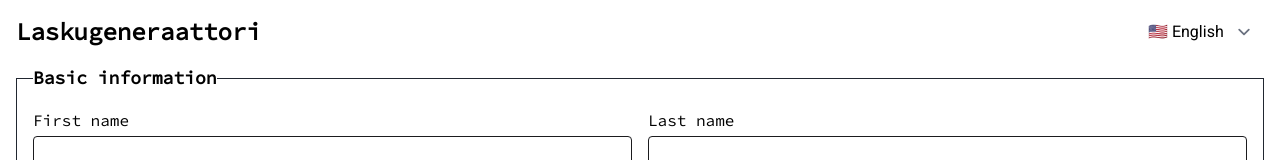
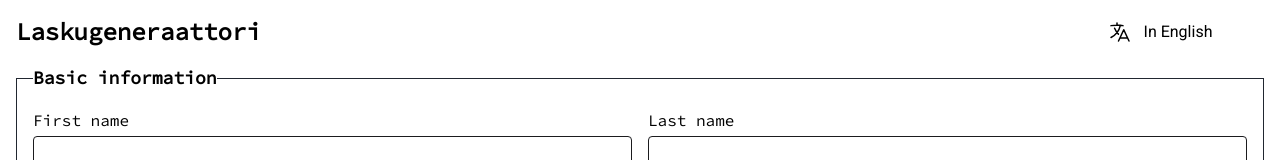
Before and after one commit to Tietokilta/konku-rs, a React (Vite) app in the folder frontend/: page / in a window 1280 px wide. Shown: the top 160 px of the page. Built offline with nearby package versions, Linux system fonts and the light colour scheme; a web font is replaced by a local one.

Commit message:
improve language switching

```diff
--- a/frontend/src/App.tsx
+++ b/frontend/src/App.tsx
@@ -1,5 +1,6 @@
 import { isValid as isValidIBAN } from "iban"
-import moment, { Moment } from "moment"
+import moment from "moment"
+import React from "react"
 import { FieldValues, useForm } from "react-hook-form"
 import { useTranslation } from "react-i18next"
 
@@ -8,14 +9,19 @@ import { Checkbox } from "./input/Checkbox"
 import { TextField, TextArea } from "./input/TextField"
 import { LanguageSelector } from "./LanguageSelector"
 
+const DevFillButton = React.lazy(() => import("./input/DevFillButton"))
+
 const App = () => {
   const { t } = useTranslation()
 
   const {
     register,
     handleSubmit,
+    setValue,
     formState: { errors },
-  } = useForm()
+  } = useForm({
+    mode: "onBlur",
+  })
 
   const onSubmit = (data: FieldValues) => {
     const payload = { ...data }
@@ -207,7 +213,10 @@ const App = () => {
             </div>
           </div>
         </fieldset>
-        <Button type="submit">{t("submit")}</Button>
+        <div className="mt-4">
+          <Button type="submit">{t("submit")}</Button>
+          {import.meta.env.DEV && <DevFillButton setValue={setValue} />}
+        </div>
       </form>
     </div>
   )
--- a/frontend/src/LanguageSelector.tsx
+++ b/frontend/src/LanguageSelector.tsx
@@ -1,16 +1,20 @@
 import { useTranslation } from "react-i18next"
 
 export const LanguageSelector: React.FC = () => {
-  const { i18n } = useTranslation()
+  const { i18n, t } = useTranslation()
 
   return (
-    <select
-      value={i18n.resolvedLanguage}
-      onChange={(e) => i18n.changeLanguage(e.target.value)}
-      className="border-0 text-l py-1 pl-1 pr-10"
+    <button
+      type="button"
+      onClick={() =>
+        i18n.changeLanguage(i18n.resolvedLanguage === "fi" ? "en" : "fi")
+      }
+      className="border-0 text-l py-1 pl-1 pr-10 w-40"
     >
-      <option value="fi">🇫🇮 Suomi</option>
-      <option value="en">🇺🇸 English</option>
-    </select>
+      <div className="content-center m-auto">
+        <img className="w-6 float-left" src="/translate.svg" alt="translate" />
+        {t("selectedLanguage")}
+      </div>
+    </button>
   )
 }
--- a/frontend/src/i18n.ts
+++ b/frontend/src/i18n.ts
@@ -26,6 +26,7 @@ export const resources: Resource = {
       invalidIbanMessage: "Please enter a valid IBAN",
       maxLengthMessage: "Maximum length for this field exceeded",
       invalidDateMessage: "Invalid date",
+      selectedLanguage: "In English",
     },
   },
   fi: {
@@ -50,6 +51,7 @@ export const resources: Resource = {
       invalidIbanMessage: "Väärä IBAN-osoite",
       maxLengthMessage: "Maksimipituus ylitetty",
       invalidDateMessage: "Epäkelpo päivämäärä",
+      selectedLanguage: "Suomeksi",
     },
   },
 } as const
```
Also changed, not shown: frontend/public/translate.svg (added).
